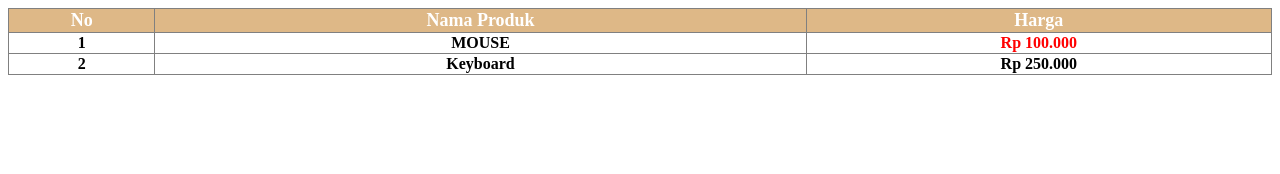
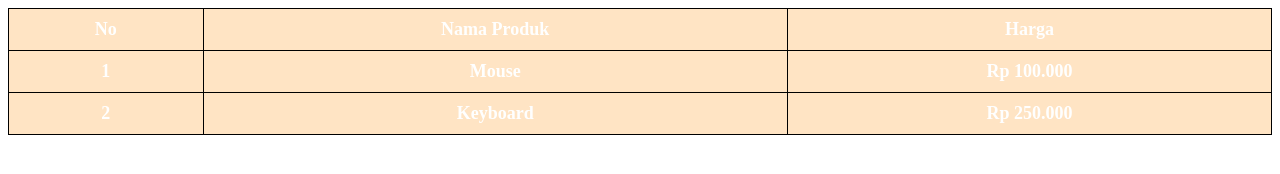
Before and after one commit to dapimorales/1124160205-p6, a plain HTML site: page index.html in a window 1280 px wide. Drawn offline with Linux system fonts and the light colour scheme.

Commit message:
Merubah style menjadi CSS internal

```diff
--- a/assets/style.css
+++ b/assets/style.css
@@ -0,0 +1,18 @@
+table {
+    border-collapse: collapse;
+    width: 100%;
+    border: 1px solid black;
+}
+
+th, td {
+    padding: 10px;
+    border: 1px solid black;
+}
+
+th {
+    background-color: bisque;
+    color: white;
+    font-weight: bold;
+    font-size: 18px;
+    text-align: center;
+}
--- a/index.html
+++ b/index.html
@@ -4,24 +4,19 @@
     <meta charset="UTF-8">
     <meta name="viewport" content="width=device-width, initial-scale=1.0">
     <title>Pertemuan 6</title>
+    <link rel="stylesheet" href="assets/style.css">
 </head>
 <body>
     <table border="1" style="border-collapse: collapse; width: 100%;">
         <tr>
-            <th style="background-color: burlywood;
-            color: white; font-weight: bold; font-size: 18px;
-            text-align: center;">No</th>
-            <th style="background-color: burlywood;
-            color: white; font-weight: bold; font-size: 18px;
-            text-align: center;">Nama Produk</th>
-            <th style="background-color: burlywood;
-            color: white; font-weight: bold; font-size: 18px;
-            text-align: center;">Harga</th>
+            <th>No</th>
+            <th>Nama Produk</th>
+            <th>Harga</th>
         </tr>
         <tr>
-            <th style="text-align: center;">1</th>
-            <th style="text-transform: uppercase;">Mouse</th>
-            <th style="color: red;">Rp 100.000</th>
+            <th>1</th>
+            <th>Mouse</th>
+            <th>Rp 100.000</th>
         </tr>
         <tr>
             <th>2</th>
```
